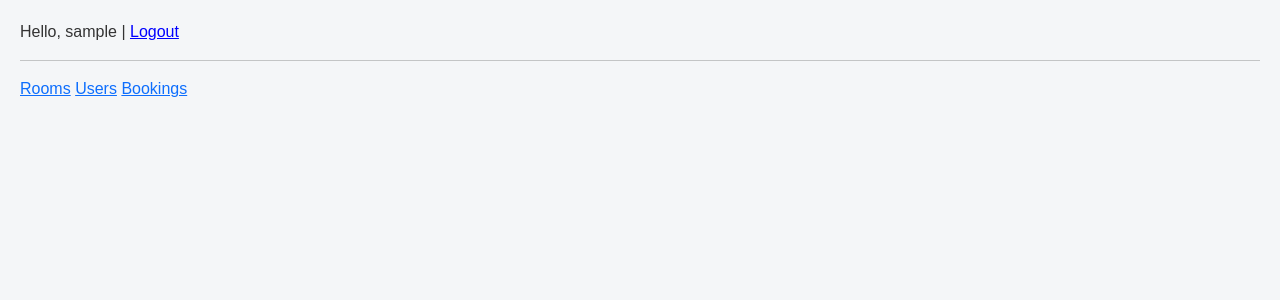
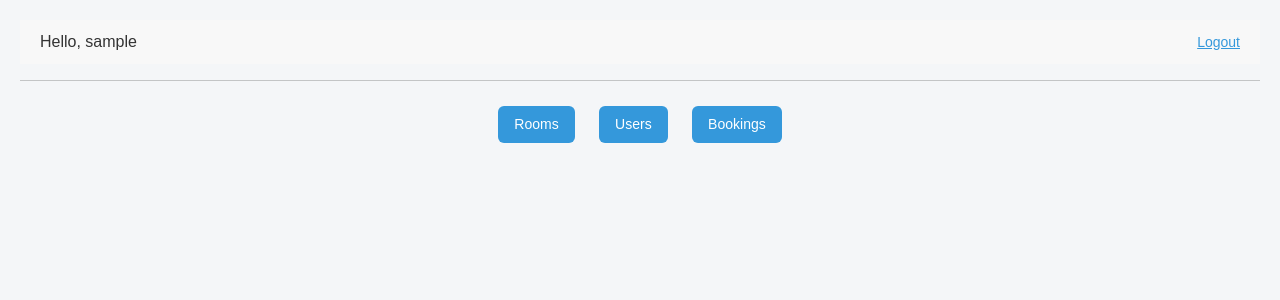
Before and after one commit to alexdubskiycraft/booking, a Django app: page / in a window 1280 px wide. Shown: the top 300 px of the page. Run offline with Django 5.2, Linux system fonts and the light colour scheme; the visitor is signed in with stand-in values (Sample User, id 1).

Commit message:
version 1.4

```diff
--- a/mainapp/static/style.css
+++ b/mainapp/static/style.css
@@ -39,3 +39,169 @@ li.room::before {
     font-size: 18px;
     color: #3498db;
 }
+
+/* user list */
+
+ul.users {
+    list-style: none;
+    padding: 0;
+    max-width: 800px;
+    margin: 0 auto;
+}
+
+ul.users li.user {
+    background: #ffffff;
+    margin-bottom: 20px;
+    border-radius: 10px;
+    border: 1px solid #e0e0e0;
+    box-shadow: 0 2px 6px rgba(0,0,0,0.05);
+    transition: transform 0.2s ease, box-shadow 0.2s ease, border-color 0.2s ease;
+    overflow: hidden;
+}
+
+ul.users li.user:hover {
+    transform: translateY(-4px);
+    box-shadow: 0 6px 14px rgba(0,0,0,0.12);
+    border-color: #3498db;
+}
+
+ul.users li.user::before {
+    content: "👤 Користувач";
+    display: block;
+    font-size: 16px;
+    font-weight: bold;
+    color: #3498db;
+    padding: 12px 15px 0 15px;
+}
+
+ul.users ul.list-group {
+    list-style: none;
+    padding: 0;
+    margin: 0;
+}
+
+ul.users ul.list-group li.list-group-item {
+    padding: 12px 15px;
+    border-bottom: 1px solid #f0f0f0;
+    font-size: 15px;
+    color: #333;
+}
+
+ul.users ul.list-group li.list-group-item:last-child {
+    border-bottom: none;
+}
+
+ul.users ul.list-group li.list-group-item span.label {
+    font-weight: bold;
+    color: #3498db;
+}
+
+/* booking list */
+
+ul.bookings {
+    list-style: none;
+    padding: 0;
+    max-width: 800px;
+    margin: 0 auto;
+}
+
+ul.bookings li.book {
+    background: #ffffff;
+    margin-bottom: 20px;
+    border-radius: 10px;
+    border: 1px solid #e0e0e0;
+    box-shadow: 0 2px 6px rgba(0,0,0,0.05);
+    transition: transform 0.2s ease, box-shadow 0.2s ease, border-color 0.2s ease;
+    overflow: hidden;
+}
+
+ul.bookings li.book:hover {
+    transform: translateY(-4px);
+    box-shadow: 0 6px 14px rgba(0,0,0,0.12);
+    border-color: #27ae60;
+}
+
+ul.bookings li.book::before {
+    content: "📅 Бронювання";
+    display: block;
+    font-size: 16px;
+    font-weight: bold;
+    color: #27ae60;
+    padding: 12px 15px 0 15px;
+}
+
+ul.bookings ul.list-group {
+    list-style: none;
+    padding: 0;
+    margin: 0;
+}
+
+ul.bookings ul.list-group li.list-group-item {
+    padding: 12px 15px;
+    border-bottom: 1px solid #f0f0f0;
+    font-size: 15px;
+    color: #333;
+}
+
+ul.bookings ul.list-group li.list-group-item:last-child {
+    border-bottom: none;
+}
+
+ul.bookings ul.list-group li.list-group-item span.label {
+    font-weight: bold;
+    color: #27ae60;
+}
+
+/* logout form */
+
+nav {
+    display: flex;
+    justify-content: space-between;
+    align-items: center;
+    padding: 10px 20px;
+    background: #f8f8f8;
+}
+
+nav .logout-form {
+    margin-left: auto;
+}
+
+nav button.logout-btn {
+    background: none;
+    border: none;
+    padding: 0;
+    color: #3498db;
+    text-decoration: underline;
+    cursor: pointer;
+    font-size: 14px;
+}
+
+/* index links */
+
+.nav-links {
+    text-align: center;
+    margin: 20px 0;
+}
+
+.nav-links .btn-link {
+    display: inline-block;
+    margin: 5px 10px;
+    padding: 8px 16px;
+    background: #3498db;
+    color: #fff;
+    text-decoration: none;
+    border-radius: 6px;
+    font-size: 14px;
+    font-weight: 500;
+    transition: background 0.2s ease, transform 0.2s ease;
+}
+
+.nav-links .btn-link:hover {
+    background: #2980b9;
+    transform: translateY(-2px);
+}
+
+.nav-links .btn-link:active {
+    background: #1f6391;
+    transform: translateY(0);
+}
--- a/templates/base.html
+++ b/templates/base.html
@@ -10,10 +10,11 @@
 <body>
     <nav>
         {% if user.is_authenticated %}
-            Hello, {{ user.username }} |
-            <form method="post" action="{% url 'logout' %}" style="display:inline;">
+            Hello, {{ user.username }}
+            {% block back %}{% endblock %}
+            <form method="post" action="{% url 'logout' %}" class="logout-form">
                 {% csrf_token %}
-                <button type="submit" style="background:none; border:none; padding:0; color:blue; text-decoration:underline; cursor:pointer;">
+                <button class="logout-btn" type="submit">
                     Logout
                 </button>
             </form>
--- a/templates/mainapp/booking_list.html
+++ b/templates/mainapp/booking_list.html
@@ -1,6 +1,8 @@
 {% extends 'base.html' %}
 
 {% block title %}Book list{% endblock %}
+
+{% block back %}| <a href="{% url 'index' %}">Home</a> {% endblock %}
 
 {% block content %}
     <h1>Bookings</h1>
--- a/templates/mainapp/index.html
+++ b/templates/mainapp/index.html
@@ -3,7 +3,10 @@
 {% block title %}Welcome to room booking{% endblock %}
 
 {% block content %}
-<a href="{% url 'room_list' %}">Rooms</a>
-<a href="{% url 'user_list' %}">Users</a>
-<a href="{% url 'booking_list' %}">Bookings</a>
+<div class="nav-links">
+    <a href="{% url 'room_list' %}" class="btn-link">Rooms</a>
+    <a href="{% url 'user_list' %}" class="btn-link">Users</a>
+    <a href="{% url 'booking_list' %}" class="btn-link">Bookings</a>
+</div>
+
 {% endblock %}
--- a/templates/mainapp/room_list.html
+++ b/templates/mainapp/room_list.html
@@ -1,6 +1,8 @@
 {% extends 'base.html' %}
 
 {% block title %}Room list{% endblock %}
+
+{% block back %}| <a href="{% url 'index' %}"> Home</a> {% endblock %}
 
 {% block content %}
     <h1>Rooms</h1>
--- a/templates/mainapp/user_list.html
+++ b/templates/mainapp/user_list.html
@@ -2,13 +2,14 @@
 
 {% block title %}User list{% endblock %}
 
+{% block back %}| <a href="{% url 'index' %}">Home</a> {% endblock %}
+
 {% block content %}
     <h1>Users</h1>
-    <ul class="rooms">
+    <ul class="users">
         {% for user in user_list %}
         <li class="user">
             <ul class="list-group">
-                <li class="list-group-item">ID: {{ user.ID }}</li>
                 <li class="list-group-item">Firstname: {{ user.firstname }}</li>
                 <li class="list-group-item">Lastname: {{ user.lastname }}</li>
                 <li class="list-group-item">Middlename: {{ user.middlename }}</li>
@@ -16,7 +17,6 @@
                 <li class="list-group-item">Email: {{ user.email }}</li>
                 <li class="list-group-item">Phone: {{ user.phone }}</li>
                 <li class="list-group-item">Role: {{ user.role }}</li>
-
             </ul>
         </li>
         {% endfor %}
```
